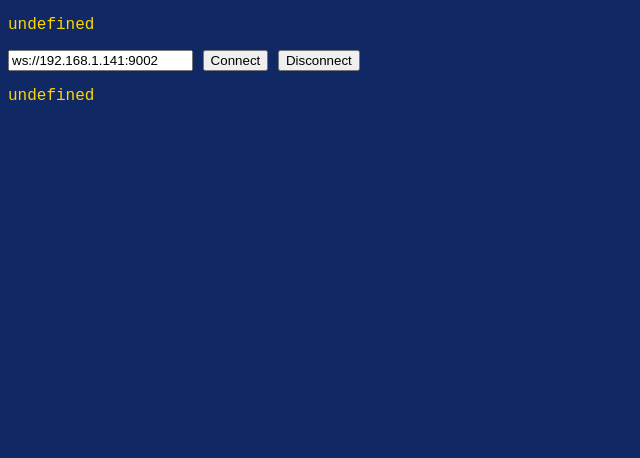
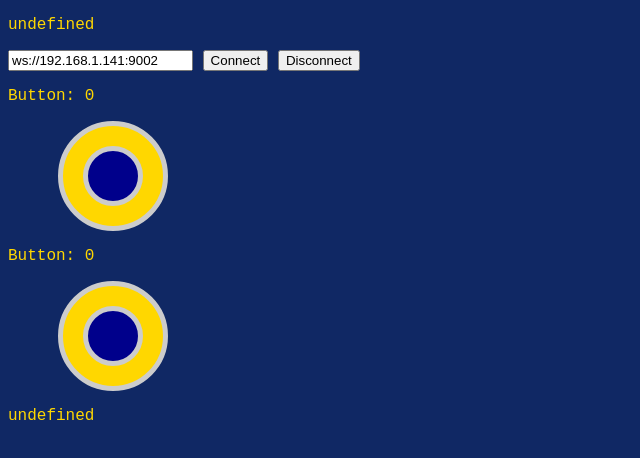
Before and after one commit to UA-NASA-Robotics/html-robot-control, a SvelteKit app: page / in a window 1280 px wide. Shown: the top 458 px of the page, without its empty margins (0-640 px from the left). Built offline with nearby package versions, Linux system fonts and the light colour scheme.

Commit message:
Add joystick display

```diff
--- /dev/null
+++ b/src/components/Joystick.svelte
@@ -0,0 +1,38 @@
+<script lang="ts">
+    export let yAxis: number;
+</script>
+
+<p>Button: {yAxis}</p>
+<div class="joystick-container">
+    <div class="joystick">
+        <div class="joystick-thumb" style="transform: translate(-50%, calc({yAxis} * 25px - 50%));"></div>
+    </div>
+</div>
+
+<style>
+    .joystick-container {
+        display: flex;
+        align-items: center; /* Align items vertically */
+        margin-left: 50px; /* Move container to the left */
+    }
+
+    .joystick {
+        width: 100px;
+        height: 100px;
+        background-color: #FFD700;
+        border-radius: 50%;
+        border: 5px solid #ccc;
+    }
+
+    .joystick-thumb {
+        position: relative;
+        width: 50px;
+        height: 50px;
+        background-color: #00008B;
+        border-radius: 50%;
+        border: 5px solid #ccc;
+        top: 50%;
+        left: 50%;
+        transform: translate(-50%, -50%);
+    }
+</style>
--- a/src/routes/+page.svelte
+++ b/src/routes/+page.svelte
@@ -132,13 +132,14 @@
 	}
 
      // Sends joystick data to the server
-     async function sendJoystickData() {
-        if (gp) {
-            const left = gp.axes[1];
-            const right = gp.axes[3];
-            ws?.send(JSON.stringify({ left, right }));
-        }
-    }
+		// async function sendJoystickData(l: number, r: number) {
+		// 	if (!gp) return;
+		// 	const left = gp.axes[1];
+		// 	const right = gp.axes[3];
+		// 	const t = [...gp.buttons.slice(4, 8).map((b) => b.pressed)];
+		// 	sendMotionPacket(left, right, [t[0], t[1], t[2], t[3]]);
+		// 	sendMacroPacket(gp.buttons);
+		// }
 
 	onMount(() => {
 		window.addEventListener('gamepadconnected', (e) => {
@@ -165,6 +166,7 @@
 					const t = [...gp.buttons.slice(4, 8).map((b) => b.pressed)];
 					sendMotionPacket(left, right, [t[0], t[1], t[2], t[3]]);
 					sendMacroPacket(gp.buttons);
+					// sendJoystickData(gp.axes[1], gp.axes[3]);
 				}
 			}
 		}, 50);
```
